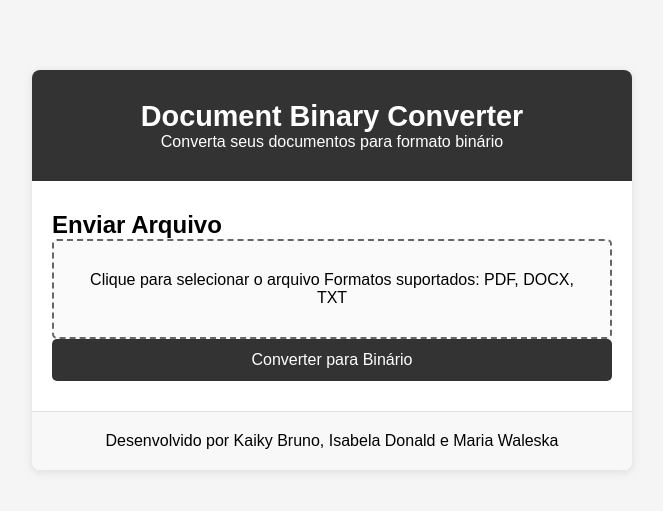
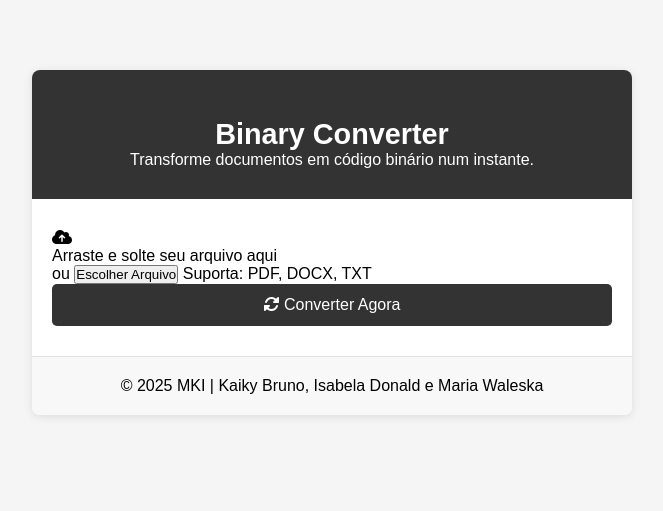
Before and after one commit to Kaiky1007/DocumentBinaryConverter, a Python web app: template templates/index.html in a window 1280 px wide. Shown: the top 511 px of the page, without its empty margins (308-971 px from the left). Run offline with Jinja, Linux system fonts and the light colour scheme; the template is opened without the code that fills it, so the values that code supplies are empty.

Commit message:
Atualiza o index.html com nova estrutura

```diff
--- a/templates/index.html
+++ b/templates/index.html
@@ -3,53 +3,55 @@
 <head>
     <meta charset="UTF-8">
     <meta name="viewport" content="width=device-width, initial-scale=1.0">
-
     <title>Document Binary Converter</title>
 
-    <!-- Importa o CSS -->
+    <link href="https://fonts.googleapis.com/css2?family=Poppins:wght@300;400;600&display=swap" rel="stylesheet">
+    <link rel="stylesheet" href="https://cdnjs.cloudflare.com/ajax/libs/font-awesome/6.0.0/css/all.min.css">
     <link rel="stylesheet" href="../static/style.css">
 </head>
 
 <body>
+    <div class="background-animation"></div>
+
     <div class="container">
-
-        <!-- Cabeçalho -->
         <header class="header">
-            <h1>Document Binary Converter</h1>
-            <p class="subtitle">Converta seus documentos para formato binário</p>
+            <div class="icon-header">
+                <i class="fa-solid fa-file-binary"></i>
+            </div>
+            <h1>Binary Converter</h1>
+            <p class="subtitle">Transforme documentos em código binário num instante.</p>
         </header>
 
-        <!-- Conteúdo principal -->
         <main class="main-content">
             <div class="upload-section">
-                <h2>Enviar Arquivo</h2>
-
-                <!-- Formulário de upload -->
                 <form id="uploadForm" action="/convert" method="POST" enctype="multipart/form-data">
 
-                    <!-- Área estilizada do input -->
-                    <div class="file-input-wrapper">
-                        <label for="file" class="file-label">
-                            <span id="fileName">Clique para selecionar o arquivo</span>
-                            <span class="file-types">Formatos suportados: PDF, DOCX, TXT</span>
-                        </label>
+                    <div class="file-input-wrapper" id="dropArea">
+                        <input type="file" id="file" name="file" accept=".pdf,.docx,.txt" required hidden>
 
-                        <!-- Input invisível -->
-                        <input type="file" id="file" name="file" accept=".pdf,.docx,.txt" required>
+                        <div class="upload-icon">
+                            <i class="fa-solid fa-cloud-arrow-up"></i>
+                        </div>
+                        <p id="fileText">Arraste e solte seu arquivo aqui</p>
+                        <span class="or-text">ou</span>
+                        <button type="button" class="btn-browse" onclick="document.getElementById('file').click()">
+                            Escolher Arquivo
+                        </button>
+                        <span class="file-types">Suporta: PDF, DOCX, TXT</span>
                     </div>
 
-                    <!-- Botão -->
                     <button type="submit" class="btn-convert">
-                        Converter para Binário
+                        <i class="fa-solid fa-rotate"></i> Converter Agora
                     </button>
                 </form>
             </div>
         </main>
 
-        <!-- Rodapé -->
         <footer class="footer">
-            <p>Desenvolvido por Kaiky Bruno, Isabela Donald e Maria Waleska</p>
+            <p>&copy; 2025 MKI | Kaiky Bruno, Isabela Donald e Maria Waleska</p>
         </footer>
     </div>
+
+    <script src="../static/script.js"></script>
 </body>
 </html>
```
